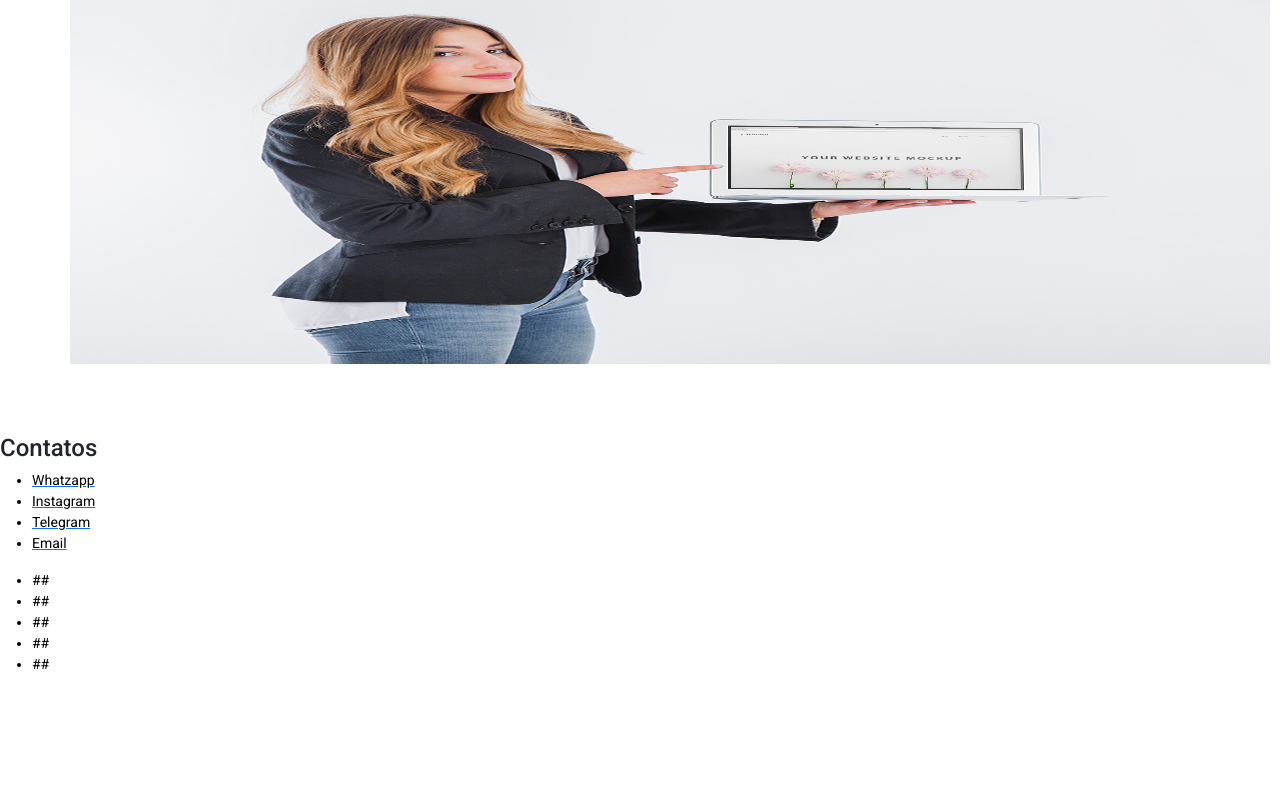
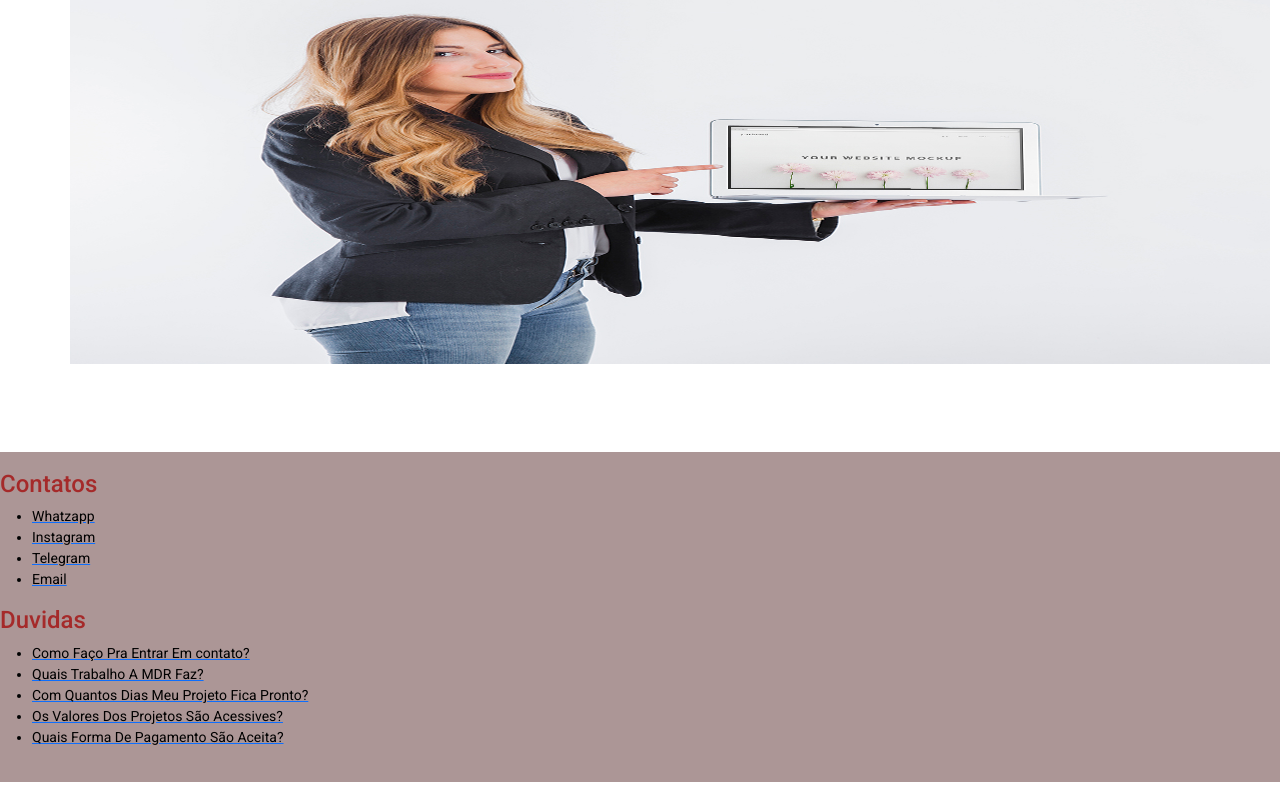
Before and after one commit to NandoJunioDev/Pessoal-, a plain HTML site: page html/index.html in a window 1280 px wide. Shown: the part 367-1167 px from the top of the page. Before the commit the page ends 1058 px from the top, so only its background shows below. Drawn offline with nearby package versions, Linux system fonts and the light colour scheme.

Commit message:
27/07 rodape v2

```diff
--- a/Css/styles.css
+++ b/Css/styles.css
@@ -64,3 +64,20 @@ padding: 0px, 5px, 0px, 5px;
 
 
 }
+.Rodape{
+
+color: brown;
+padding: 1em 0em 1em 0em;
+margin: 1em 0em 1em 0em;
+background: rgba(58, 5, 5, 0.418);
+border: 0em 50em  0em 50em;
+font-size: 18px;
+box-sizing: content-box;
+width: 100%;
+
+
+
+
+
+
+}
--- a/html/index.html
+++ b/html/index.html
@@ -90,10 +90,10 @@
 
 
 </main>
-<footer>
-<section>
+<footer >
+<section  class="Rodape">
     <!-- Links Para Contatos -->
-<div>
+<div >
     <h4>Contatos</h4>
     <ul>
         <a href="https://web.whatsapp.com/" target=" _blank">
@@ -110,17 +110,27 @@
             <li type="Disk">Email</li>
         </a>
     </ul>
-</div>
-        <!-- Links  Quem Somos-->
+</div >
+        <!-- Links  Suporte-->
 
-    <div>
-
+    <div >
+            <H4> Duvidas </H4>
         <ul>
-            <li>##</li>
-            <li>##</li>
-            <li>##</li>
-            <li>##</li>
-            <li>##</li>
+            <a href="./Rodape/EntrarEmContato.html" target="_parent">
+                <li>Como Faço Pra Entrar Em contato?</li>
+            </a>
+            <a href="./Rodape/QuaisTrabalho.html"  target="_parent">
+                <li>Quais Trabalho A MDR Faz?</li>
+            </a>
+            <a href="./Rodape/Dias.html" target="_parent">
+                <li>Com Quantos Dias Meu Projeto Fica Pronto? </li>
+            </a>
+            <a href="./Rodape/Valores.html" target="_parent">
+                <li>Os Valores Dos Projetos São Acessives?</li>
+            </a>
+            <a href="./Rodape/FormasPagamento.html" target="_parent">
+                <li>Quais Forma De Pagamento São Aceita? </li>
+            </a>
 
 
         </ul>
```
Also changed, not shown: html/Rodape/Dias.html (added, +12 -0 lines), html/Rodape/EntrarEmContato.html (added, +12 -0 lines), html/Rodape/FormasPagamento.html (added, +12 -0 lines), html/Rodape/QuaisTrabalho.html (added, +12 -0 lines), html/Rodape/Valores.html (added, +12 -0 lines).
